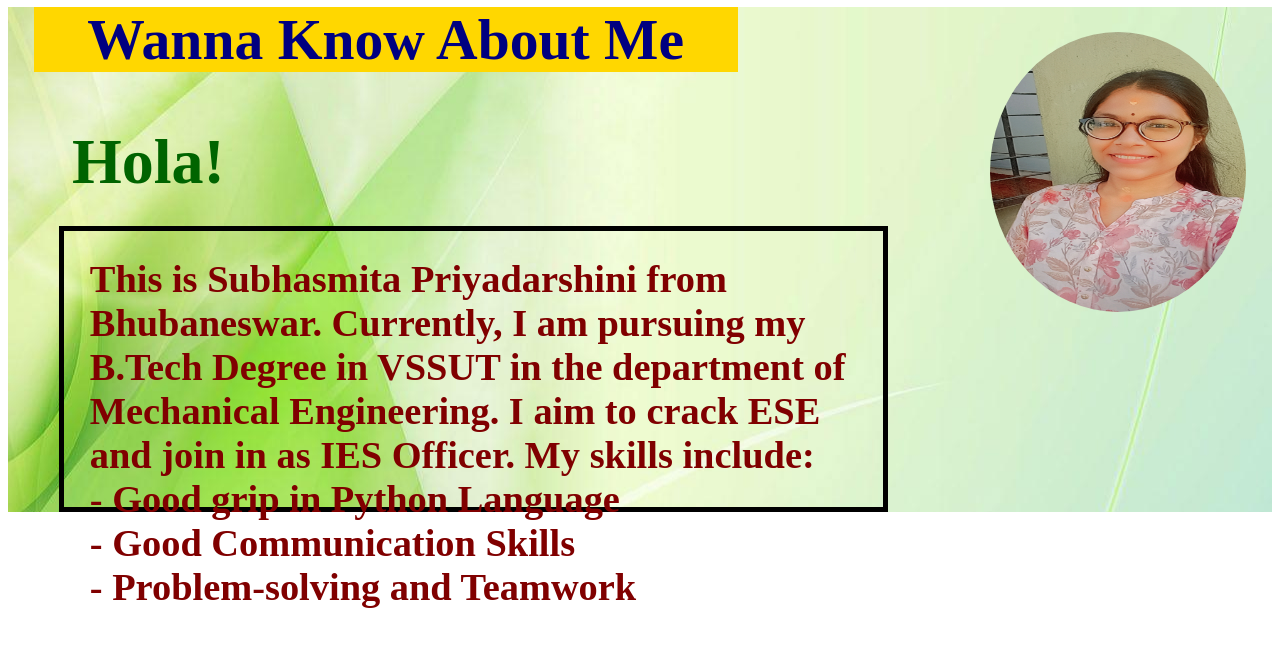
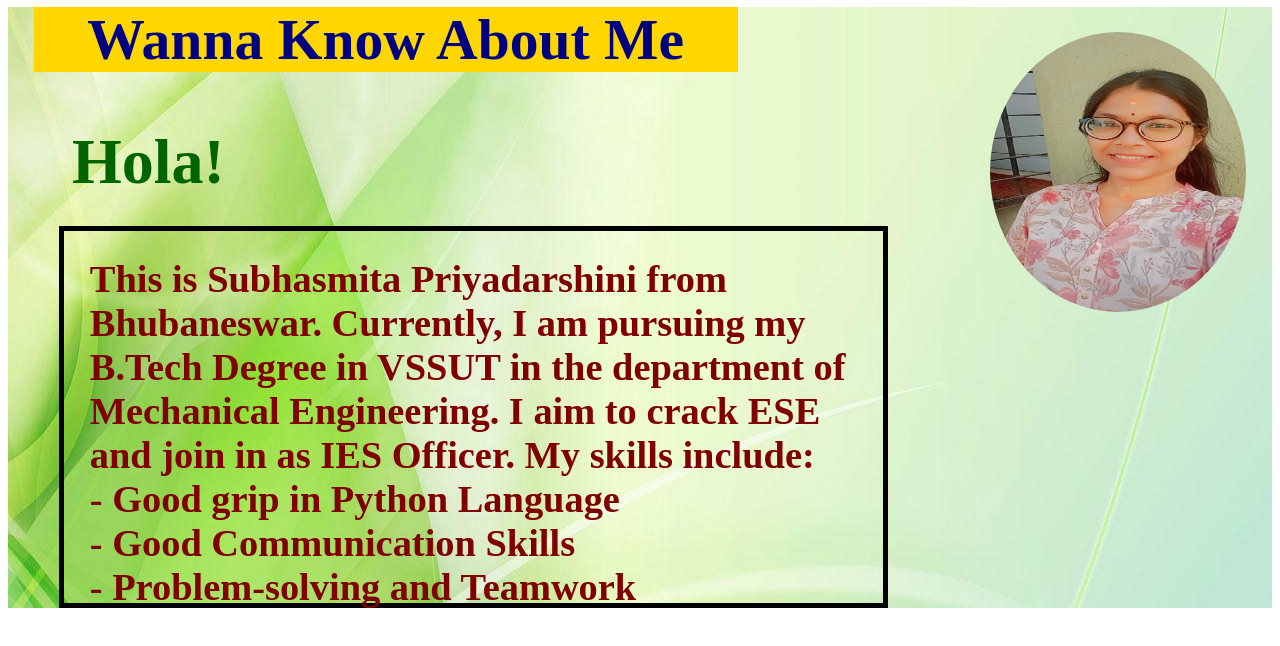
Before and after one commit to Subhasmita2005/My-Doc, a plain HTML site: page index.html in a window 1280 px wide. Drawn offline with Linux system fonts and the light colour scheme.

Commit message:
Update index.html

```diff
--- a/index.html
+++ b/index.html
@@ -7,7 +7,7 @@
 <h1 style="font-size:4.5vw;width:55vw;text-align:center;color:navy;background-color:gold;margin-left:2vw;font-family:Algerian;margin-top:-0.1vw"> Wanna Know About Me </h1>
 <h2 style="font-size:5vw;padding-left:5vw;font-family:Imprint MT Shadow;color:darkgreen;"> Hola! </h2>
 <div class="text">
-<div style="margin-left:4vw;width: 85vw;padding:2vw; border: 5px solid black;width:60vw;height:28vh;margin-top:-2vw">
+<div style="margin-left:4vw;width: 85vw;padding:2vw; border: 5px solid black;width:60vw;height:40vh;margin-top:-2vw">
 
 <body style="background-size:cover; background-repeat: no-repeat; height:100vh;font-family: Footlight MT Light; font-size:3vw; font-weight:bold;color:maroon"> This is Subhasmita Priyadarshini from Bhubaneswar. Currently, I am pursuing my B.Tech Degree in VSSUT in the department of Mechanical Engineering. I aim to crack ESE and join in as IES Officer. My skills include:
 <div class="multiline"> - Good grip in Python Language </div>
```
